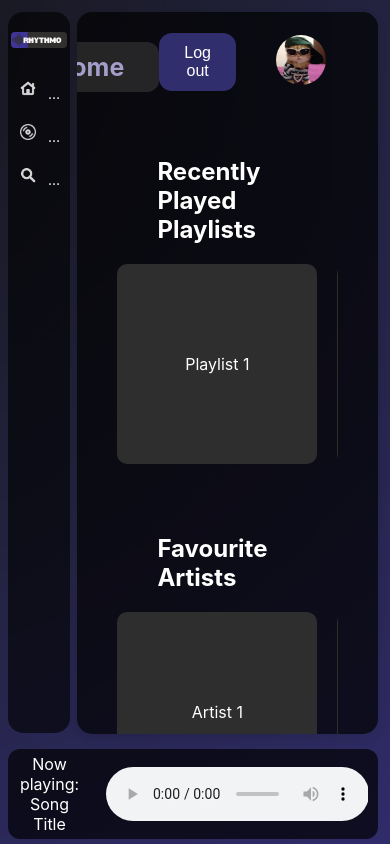
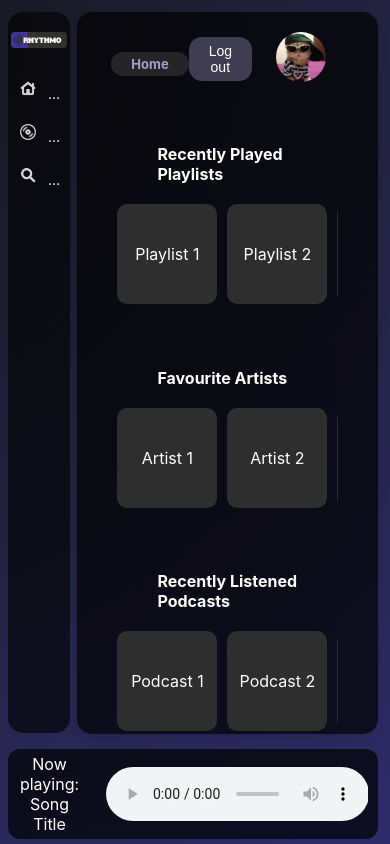
Before and after one commit to anastainty/Rhythmo-FrontEnd, a React (Create React App) app: page / in a window 390 px wide. Built offline with nearby package versions, Linux system fonts and the light colour scheme.

Commit message:
phone version components are changed

```diff
--- a/src/App.css
+++ b/src/App.css
@@ -41,15 +41,15 @@
 }
 
 .logout-button {
-  background-color: rgb(49, 46, 109);
+  background-color: rgb(64, 60, 81);
   color: white;
   border: none;
-  padding: 11px 25px;
+  padding: 6px 20px;
   border-radius: 13px;
-  font-size: 16px;
+  font-size: 14px;
   cursor: pointer;
   transition: background-color 0.2s ease;
-  margin-right: 40px;
+  margin-right: 24px;
 }
 
 .logout-button:hover {
--- a/src/components/PageTitle.css
+++ b/src/components/PageTitle.css
@@ -7,7 +7,7 @@
   align-items: center;
   margin-right: auto;
   margin-top: 10px;
-  margin-left: 100px;
+  margin-left: 20px;
 }
 
 .page-title {
@@ -15,3 +15,21 @@
   margin: 0;
   font-size: 25px;
 }
+
+@media (max-width: 780px) {
+  .page-title {
+      font-size: 18px;
+  }
+  .page-title-container {
+    padding: 8px 29px;
+  }
+}
+
+@media (max-width: 490px) {
+  .page-title {
+      font-size: 13px;
+  }
+  .page-title-container {
+    padding: 4px 20px;
+  }
+}
--- a/src/pages/Home.css
+++ b/src/pages/Home.css
@@ -53,3 +53,28 @@ h2 {
 .playlist-item:hover, .artist-item:hover, .podcast-item:hover {
   transform: scale(1.015); /* зум при наведении */
 }
+
+
+
+@media (max-width: 780px) {
+  h2 {
+      font-size: 20px;
+  }
+  .playlist-item, .artist-item, .podcast-item {
+    width: 150px;
+    height: 150px;
+  }
+}
+
+@media (max-width: 500px) {
+  h2 {
+      font-size: 16px;
+  }
+  .playlist-item, .artist-item, .podcast-item {
+       width: 100px;
+       height: 100px;
+  }
+  .horizontal-scroll {
+    gap: 10px;
+  }
+}
--- a/src/pages/Search.css
+++ b/src/pages/Search.css
@@ -13,7 +13,7 @@
   margin-bottom: 33px;
   font-size: 16px;
   border: 1px solid rgba(255, 255, 255, 0.383);
-  border-radius: 15px;
+  border-radius: 11px;
   background-color: rgba(74, 74, 74, 0.538);
   color: #ffffff;
 }
@@ -38,7 +38,7 @@
   color: #ddd;
   cursor: pointer;
   font-size: 16px;
-  border-radius: 8px;
+  border-radius: 6px;
   transition: background-color 0.2s;
 }
 
```
